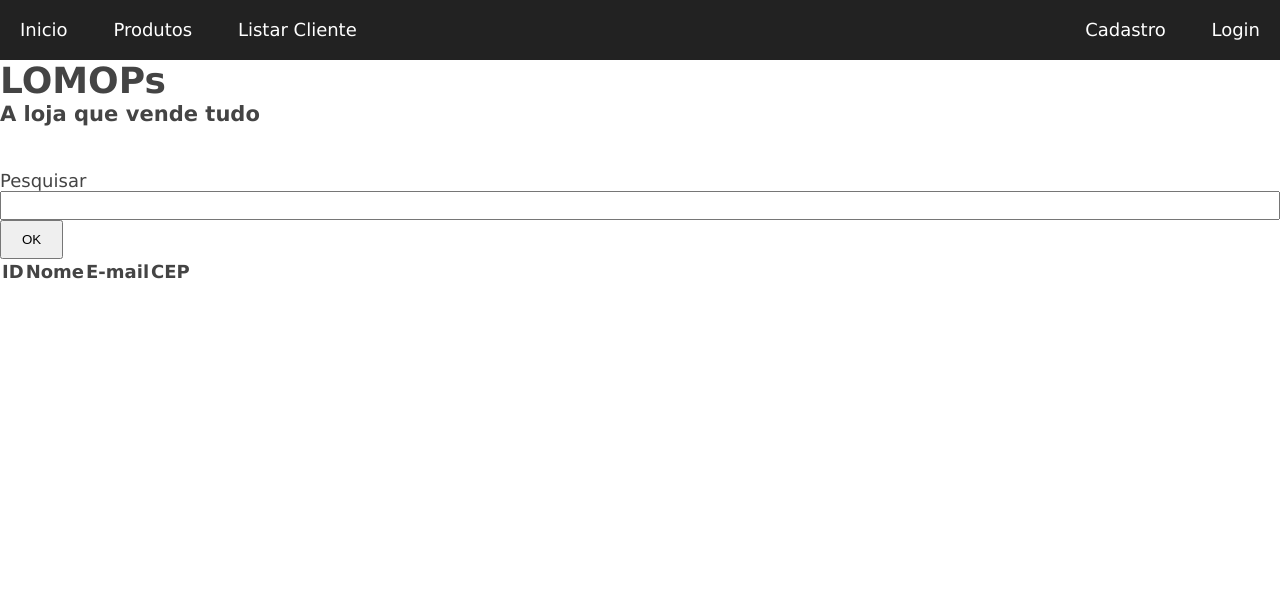
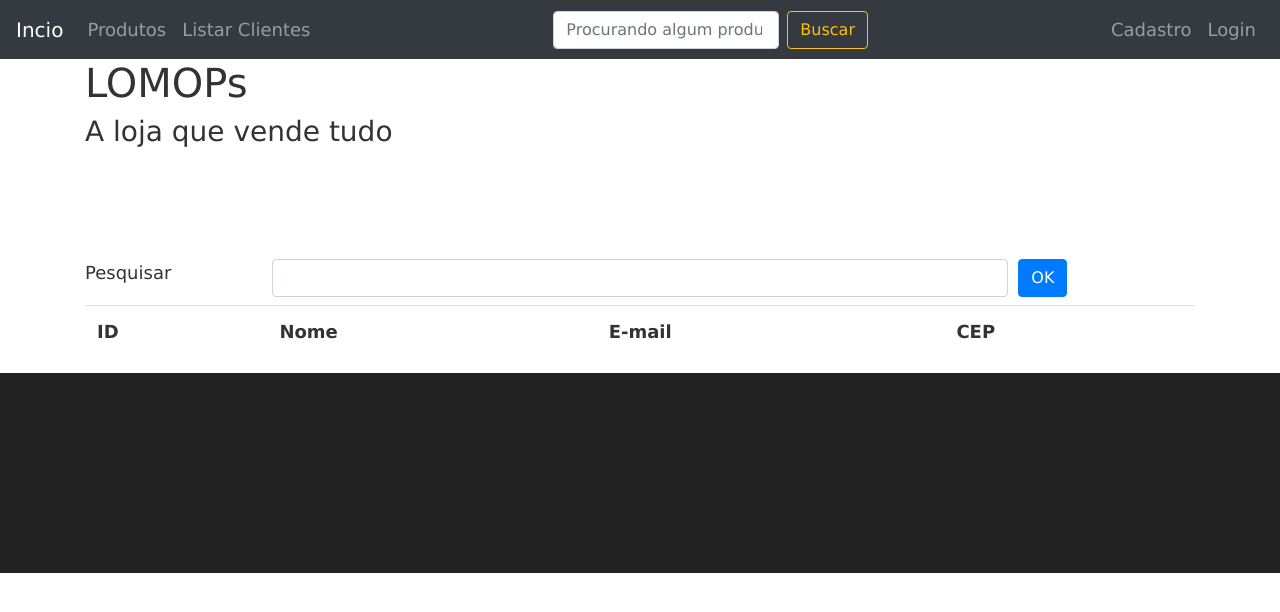
Before and after one commit to fmoreir4/lomops, a PHP site: page /?listarCliente in a window 1280 px wide. Shown: the top 612 px of the page. Run offline with PHP 8.4, Linux system fonts and the light colour scheme; data that the repository does not hold is empty.

```diff
--- a/config.php
+++ b/config.php
@@ -9,5 +9,5 @@ ini_set("display_errors", 1);
 //Define variaveis globais para o sistema
 define("LOCAL","localhost");
 define("USER","root");
-define("PASS","");
+define("PASS","12345");
 define("BANCO","lomops");
--- a/controller/cliente.php
+++ b/controller/cliente.php
@@ -13,7 +13,7 @@ if (isset($_REQUEST['acao'])){
     }
 
     if ($acao == "listar"){
-        $cliente = listar($_POST['dados']);
+         $cliente = listar($_POST['dados']);
     }
 }
 
@@ -140,7 +140,7 @@ function login($email, $pws){
         //Inicia o uso de session
         session_start();
         //Cria uma session de nome cliente
-        $_SESSION['cliente'] = $result;
+        $_SESSION['cliente'] = mysqli_fetch_array($result);
         header("Location: index.php");
     } else {
         //printf("Error: ", mysqli_error($link));
--- a/css/estilo.css
+++ b/css/estilo.css
@@ -1,17 +1,8 @@
-/* Todos */
-* { margin:0; padding:0; box-sizing: border-box}
-
 /* Geral */
 .direita{float:right}
 .esquerda{float:left}
 .clearflix{float:none; clear:bold}
-.center{margin:auto; text-align:center}
-.container{
-	width:100%;
-	min-width:320px;
-	max-width:1280px;
-	margin:auto;
-}
+.centro{margin:auto; text-align:center}
 
 /* Cores */
 .preto{ color:#222 }
@@ -19,63 +10,15 @@
 .branco{ color:#999 }
 .bg-branco{ background-color:#999 }
 
-/* Mensagens */
-.msg{padding: 10px; border-radius: 5px}
-.msg h3{font-weight: 800}
-.aviso{color:#050;background-color: #484 }
-.erro{color:#500;background-color: #844 }
-.alerta{color:#cb1;background-color: #dc0 }
-
 /* Corpo */
 body{
 	font-family: verdana, arial;
 	font-size: 18px;
-	color: #444;
+	color: #333;
 }
 
-/* Cabeçalho */
-header{
+/* Cabeçalho e Rodape */
+header, footer{
 	height: 100%;
-	min-height: 100px;
+	min-height: 200px;
 }
-
-/* Menu */
-nav{
-	height:100%;
-	min-height: 60px;
-}
-
-nav ul{
-	display:inline;
-}
-
-nav ul li{
-	line-height:60px;
-	display:inline-block;
-}
-
-nav ul li a{
-	text-decoration:none;
-	color:#fff;
-	padding: 15px 20px;
-}
-
-nav ul li a:hover{
-	background-color:#fff;
-	color:#222;
-}
-
-/* Formularios */
-label{
-	display:block;
-	margin-top:10px;
-}
-
-button{
-	padding: 10px 20px;
-}
-
-input, select{
-	width:100%;
-	padding:5px;
-}
--- a/index.php
+++ b/index.php
@@ -1,47 +1,82 @@
-<!DOCTYPE html>
+
 <?php
 include_once 'config.php';
 ?>
+
+<!DOCTYPE html>
 <html lang="pt-br">
 <head>
 	<meta charset="UTF-8">
 	<title>LOMOPs - A loja que vende tudo</title>
+	<link rel="stylesheet" href="https://stackpath.bootstrapcdn.com/bootstrap/4.1.3/css/bootstrap.min.css" integrity="sha384-MCw98/SFnGE8fJT3GXwEOngsV7Zt27NXFoaoApmYm81iuXoPkFOJwJ8ERdknLPMO" crossorigin="anonymous">
 	<link rel="stylesheet" href="css/estilo.css">
 </head>
+
 <body>
-	<nav class="bg-preto">
-		<ul class="">
-			<li><a href="index.php">Inicio</a></li>
-			<li><a href="?produtos">Produtos</a></li>
-			<li><a href="?listarCliente">Listar Cliente</a></li>
+<nav class="navbar navbar-expand-lg navbar-dark bg-dark">
+	<a class="navbar-brand" href="index.php">Incio</a>
+	<button class="navbar-toggler" type="button" data-toggle="collapse" data-target="#navbarSupportedContent" aria-controls="navbarSupportedContent" aria-expanded="false" aria-label="Toggle navigation">
+		<span class="navbar-toggler-icon"></span>
+	</button>
+
+	<div class="collapse navbar-collapse" id="navbarSupportedContent">
+		<ul class="navbar-nav mr-auto">
+    		<li class="nav-item">
+    			<a class="nav-link" href="?produtos">Produtos</a>
+      		</li>
+      		<li class="nav-item">
+        		<a class="nav-link" href="?listarCliente">Listar Clientes</a>
+      		</li>
     	</ul>
-
-		<ul class="direita">
-			<li><a href="?formCliente">Cadastro</a></li>
-			<li><a href="?formLogin">Login</a></li>
+    	<form class="form-inline my-2 my-lg-0">
+      		<input class="form-control mr-sm-2" type="search" placeholder="Procurando algum produto?" aria-label="Search">
+      		<button class="btn btn-outline-warning my-2 my-sm-0" type="submit">Buscar</button>
+		</form>
+		<ul class="navbar-nav ml-auto">
+			<li class="nav-item">
+				<a class="nav-link" href="?formCliente">Cadastro</a>
+			</li>
+			<li class="nav-item">
+				<a class="nav-link" href="?formLogin">Login</a>
+			</li>
 		</ul>
+	</div>
 </nav>
 
 <header>
+	<div class="center container">
 		<h1>
 			LOMOPs
 		</h1>
 		<h3>
 			A loja que vende tudo
 		</h3>
+	</div>
 </header>
 
 <section class="container">
+	<div>
+
 		<?php
-			if (!empty($_GET)){
+	if (!empty($_GET)) {
 		$p = key($_GET);
 				//include "page/".$p.".php";
+	} else {
+		$p = "inicio";
+	}
 	include "page/$p.php";
-			}
 	?>
+
+	</div>
 </section>
 
 <footer class="bg-preto branco">
+
 </footer>
+
+<!-- Scripst -->
+<script src="https://code.jquery.com/jquery-3.3.1.slim.min.js" integrity="sha384-q8i/X+965DzO0rT7abK41JStQIAqVgRVzpbzo5smXKp4YfRvH+8abtTE1Pi6jizo" crossorigin="anonymous"></script>
+<script src="https://cdnjs.cloudflare.com/ajax/libs/popper.js/1.14.3/umd/popper.min.js" integrity="sha384-ZMP7rVo3mIykV+2+9J3UJ46jBk0WLaUAdn689aCwoqbBJiSnjAK/l8WvCWPIPm49" crossorigin="anonymous"></script>
+<script src="https://stackpath.bootstrapcdn.com/bootstrap/4.1.3/js/bootstrap.min.js" integrity="sha384-ChfqqxuZUCnJSK3+MXmPNIyE6ZbWh2IMqE241rYiqJxyMiZ6OW/JmZQ5stwEULTy" crossorigin="anonymous"></script>
 </body>
 </html>
--- /dev/null
+++ b/page/inicio.php
@@ -0,0 +1 @@
+<h2> Pagina inicial da loja </h2>
--- a/page/listarCliente.php
+++ b/page/listarCliente.php
@@ -3,16 +3,25 @@
 ?>
 
 <form method="post" action="#">
-    <label for="">Pesquisar</label>
-    <input type="text" name="dados">
+<div class="form-row">
+    <div class="col-2">
+        <label for="" class="">Pesquisar</label>
+    </div>
+    <div class="col-8">
+        <input type="text" name="dados" class="form-control">
         <input type="hidden" name="acao" value="listar">
-    <button>OK</button>
+    </div>
+    <div class="col-2">
+        <button class="btn btn-primary mb-2">OK</button>
+    </div>
+</div>
 </form>
-<table>
+<table class="table">
     <tr>
         <th>ID</th> <th> Nome </th> <th> E-mail </th> <th> CEP </th>
     </tr>
 <?php
+    if (isset($cliente)){
         foreach($cliente as $c){
             echo "<tr>
                 <td> $c[id] </td>
@@ -21,5 +30,6 @@ foreach($cliente as $c){
                 <td>$c[cep]</td>
             </tr>";
         }
+    }
 ?>
 </table>
```
Also changed, not shown: page/formCliente.php (+23 -3 lines), page/formLogin.php (added, +28 -0 lines). Lines whose indentation alone changed are shown as unchanged.
